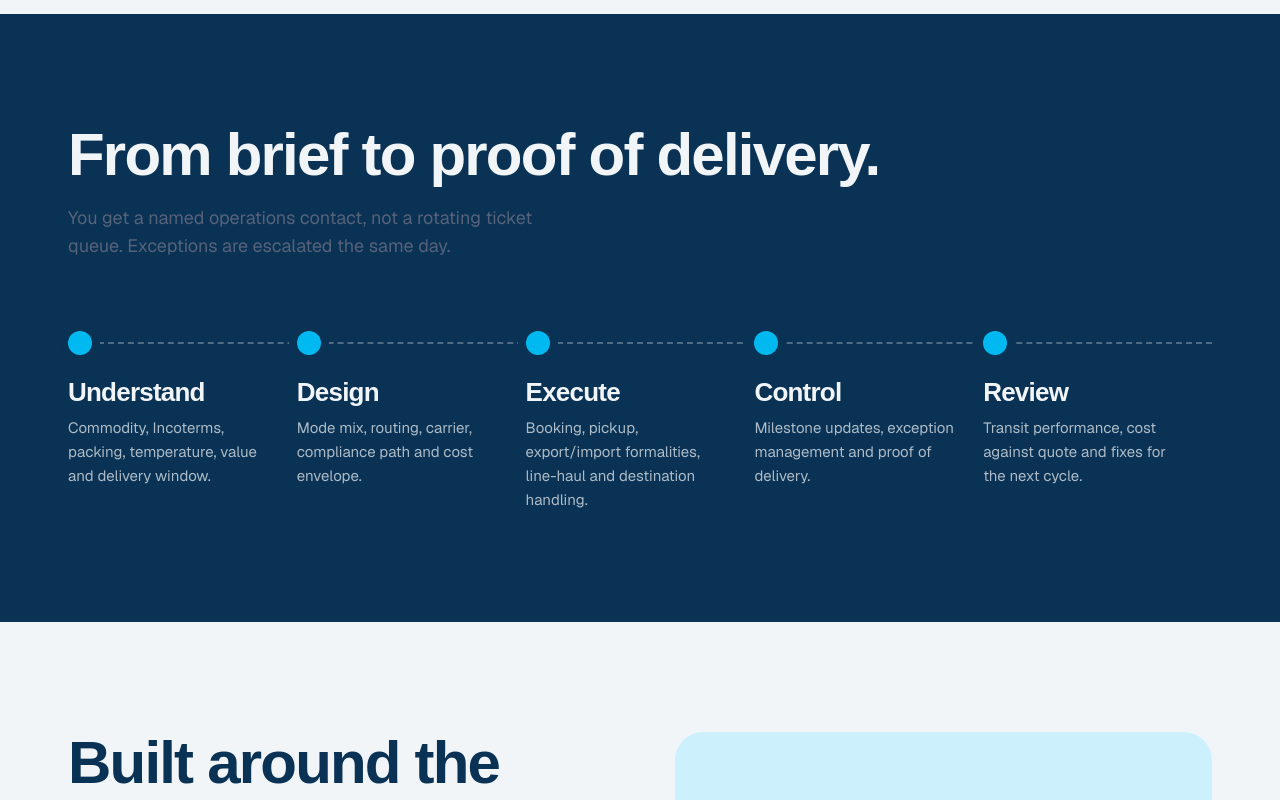
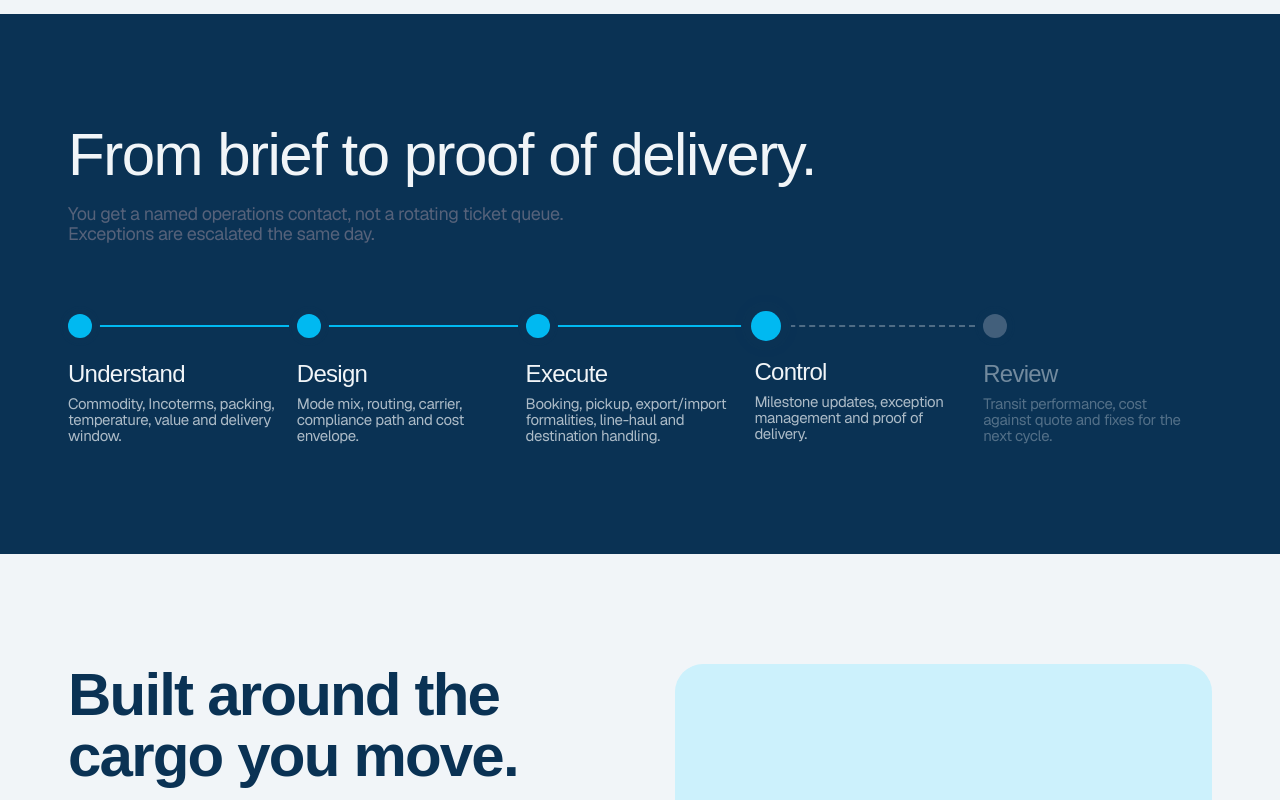
Before and after one commit to AjayRajNegi/nova-jet, a Next.js app: page / in a window 1280 px wide. Shown: the part 1740-2540 px from the top of the page. Built offline with nearby package versions, Linux system fonts and the light colour scheme.

Commit message:
feat: ProcessSection

```diff
--- a/components/home/Hero.tsx
+++ b/components/home/Hero.tsx
@@ -18,18 +18,17 @@ export default function Hero() {
 				aria-hidden
 				className="pointer-events-none absolute inset-0 -z-10 bg-[radial-gradient(ellipse_at_50%_40%,transparent_40%,rgba(6,16,38,0.5)_100%)]"
 			/>
-			{/* Bottom scrim: this is what makes the text readable without a card */}
 			<div
 				aria-hidden
 				className="pointer-events-none absolute inset-x-0 bottom-0 -z-10 h-[75%] bg-gradient-to-t from-[#061026]/90 via-[#0a1e3c]/60 to-transparent"
 			/>
 
 			<div className="mx-auto flex min-h-screen max-w-[1100px] flex-col items-center justify-end px-5 pb-12 text-center md:pb-16">
-				<h1 className="text-balance text-[clamp(40px,6vw,76px)] font-semibold leading-[1.02] tracking-tight text-white [text-shadow:0_2px_24px_rgba(6,16,38,0.45)]">
+				<h1 className="text-balance text-[clamp(40px,6vw,76px)] font-thin leading-[1.02] tracking-tight text-white [text-shadow:0_2px_24px_rgba(6,16,38,0.45)]">
 					Cargo That <span className="text-primary">Doesn&apos;t</span> Stall.
 				</h1>
 
-				<p className="mx-auto mt-5 max-w-[720px] text-balance text-[16px] leading-4 text-white/80 [text-shadow:0_1px_12px_rgba(6,16,38,0.5)] md:text-[18px]">
+				<p className="mx-auto mt-5 max-w-[720px] text-balance font-thin text-[16px] leading-4 text-white/80 [text-shadow:0_1px_12px_rgba(6,16,38,0.5)] md:text-[18px]">
 					NovaJet Global Logistics runs air, ocean, road, rail, warehousing and
 					customs from one desk in New Delhi, with one owner from booking to
 					proof of delivery.
--- a/components/home/ProcessSection.tsx
+++ b/components/home/ProcessSection.tsx
@@ -1,3 +1,6 @@
+"use client";
+import { motion, useReducedMotion } from "motion/react";
+import { useEffect, useState } from "react";
 import { h2, sec, sub, wrap } from "@/lib/constants";
 
 const steps = [
@@ -17,25 +20,100 @@ const steps = [
 	],
 ];
 
+const STEP_MS = 1600;
+const CYCLE = steps.length + 1;
+
 export default function ProcessSection() {
+	const reduce = useReducedMotion();
+	const [active, setActive] = useState(0);
+
+	useEffect(() => {
+		if (reduce) return;
+		const id = setInterval(() => setActive((a) => (a + 1) % CYCLE), STEP_MS);
+		return () => clearInterval(id);
+	}, [reduce]);
+
+	const current = reduce ? CYCLE - 1 : active;
+	const progress = current >= steps.length ? 1 : current / (steps.length - 1);
+
 	return (
 		<section id="process" className={`${sec} bg-foreground text-background`}>
 			<div className={wrap}>
-				<h2 className={h2}>From brief to proof of delivery.</h2>
-				<p className={`${sub} text-background/70`}>
+				<h2 className={`${h2} tracking-tight font-medium`}>
+					From brief to proof of delivery.
+				</h2>
+				<p className={`${sub} text-background/70 tracking-tight leading-5`}>
 					You get a named operations contact, not a rotating ticket queue.
 					Exceptions are escalated the same day.
 				</p>
-				<div className="relative mt-[70px] grid grid-cols-5 before:absolute before:inset-x-0 before:top-[11px] before:border-t-2 before:border-dashed before:border-background/30 before:content-[''] max-[900px]:grid-cols-1 max-[900px]:gap-[34px] max-[900px]:before:hidden">
-					{steps.map(([t, d]) => (
-						<div
-							key={t}
-							className="relative pt-12 pr-5 before:absolute before:top-0 before:left-0 before:size-6 before:rounded-full before:bg-primary before:shadow-[0_0_0_6px_var(--foreground),0_0_0_8px_var(--chart-1)] before:content-['']"
-						>
-							<h3 className="mb-2.5 text-[26px] font-bold">{t}</h3>
-							<p className="text-[15px] text-background/70">{d}</p>
-						</div>
-					))}
+
+				<div className="relative mt-[70px] grid grid-cols-5 before:absolute before:top-[11px] before:left-3 before:w-[80%] before:border-t-2 before:border-dashed before:border-background/30 before:content-[''] max-[900px]:grid-cols-1 max-[900px]:gap-[34px] max-[900px]:before:hidden">
+					<div
+						aria-hidden
+						className="absolute top-[11px] left-3 h-0.5 w-[80%] max-[900px]:hidden"
+					>
+						<motion.div
+							className="h-full origin-left bg-primary"
+							initial={false}
+							animate={{ scaleX: progress }}
+							transition={{
+								duration: current === 0 ? 0.5 : STEP_MS / 1000,
+								ease: current === 0 ? "easeInOut" : "linear",
+							}}
+						/>
+					</div>
+
+					{steps.map(([t, d], i) => {
+						const isCurrent = current === i;
+						const isDone = current > i;
+						const reached = isCurrent || isDone;
+
+						return (
+							<div key={t} className="relative pt-12 pr-5">
+								<div className="absolute top-0 left-0 size-6">
+									{isCurrent && !reduce && (
+										<motion.span
+											aria-hidden
+											className="absolute inset-0 rounded-full bg-primary"
+											initial={{ scale: 1, opacity: 0.6 }}
+											animate={{ scale: 2.6, opacity: 0 }}
+											transition={{
+												duration: STEP_MS / 1000,
+												ease: "easeOut",
+												repeat: Number.POSITIVE_INFINITY,
+											}}
+										/>
+									)}
+									<motion.span
+										aria-hidden
+										className="relative block size-6 rounded-full shadow-[0_0_0_6px_var(--foreground),0_0_0_8px_var(--chart-1)]"
+										initial={false}
+										animate={{ scale: isCurrent ? 1.25 : 1 }}
+										transition={{ type: "spring", stiffness: 320, damping: 16 }}
+										style={{
+											backgroundColor: reached
+												? "var(--primary)"
+												: "color-mix(in oklab, var(--background) 25%, var(--foreground))",
+										}}
+									/>
+								</div>
+
+								<motion.div
+									initial={false}
+									animate={{
+										opacity: reached ? 1 : 0.45,
+										y: isCurrent ? -2 : 0,
+									}}
+									transition={{ duration: 0.4 }}
+								>
+									<h3 className="mb-2.5 text-2xl">{t}</h3>
+									<p className="text-[15px] text-background/70 tracking-tight leading-4">
+										{d}
+									</p>
+								</motion.div>
+							</div>
+						);
+					})}
 				</div>
 			</div>
 		</section>
--- a/components/home/ServicesAccordion.tsx
+++ b/components/home/ServicesAccordion.tsx
@@ -110,7 +110,7 @@ export default function ServicesAccordion({ svc, setSvc }: Props) {
 			<div
 				className={`${wrap} grid grid-cols-[.9fr_1.1fr] gap-[50px] max-[900px]:grid-cols-1`}
 			>
-				{/* Left: image panel that follows the open service */}
+				{/* Left: image panel */}
 				<div className="sticky top-[120px] min-h-[560px] self-start overflow-hidden rounded-[32px] shadow-[0_30px_80px_-30px_rgba(8,24,52,0.6)] max-[900px]:static max-[900px]:min-h-[440px]">
 					{services.map(([t], i) => {
 						const m = media[i] ?? media[0];
@@ -139,7 +139,7 @@ export default function ServicesAccordion({ svc, setSvc }: Props) {
 
 					<div className="relative flex h-full min-h-[inherit] flex-col justify-between p-8 md:p-10">
 						<div>
-							<h2 className="text-balance font-display text-[clamp(30px,3.4vw,46px)] font-bold text-shadow-2xs tracking-tight text-white">
+							<h2 className="text-balance font-display text-[clamp(30px,3.4vw,46px)] font-[300] text-shadow-2xs tracking-tight text-white">
 								Every leg of the journey, one partner.
 							</h2>
 							<p className="mt-4 max-w-[440px] text-[16px] leading-5 tracking-tighter text-shadow-2xs text-white/80 md:text-[17px]">
@@ -166,7 +166,6 @@ export default function ServicesAccordion({ svc, setSvc }: Props) {
 				<Accordion
 					value={svc >= 0 ? [String(svc)] : []}
 					onValueChange={(v) => setSvc(v.length ? Number(v[0]) : -1)}
-					// className="border-t-2 border-foreground"
 				>
 					{services.map(([t, d], i) => {
 						const Icon = (media[i] ?? media[0]).icon;
@@ -176,7 +175,7 @@ export default function ServicesAccordion({ svc, setSvc }: Props) {
 								value={String(i)}
 								className="border-b border-border mb-5"
 							>
-								<AccordionTrigger className="group items-center gap-4 text-left font-display text-[clamp(22px,2.6vw,28px)] font-medium tracking-tighter text-foreground/55 transition-colors hover:text-foreground hover:no-underline data-[state=open]:text-foreground">
+								<AccordionTrigger className="group items-center gap-4 text-left font-display text-[clamp(22px,2.6vw,28px)] font-[400] tracking-tighter text-foreground/55 transition-colors hover:text-foreground hover:no-underline data-[state=open]:text-foreground">
 									<span className="flex items-center gap-2">
 										<Icon
 											className="size-6 shrink-0 text-foreground/55 group-hover:text-foreground transition-colors group-data-[state=open]:text-primary"
--- a/components/layout/Header.tsx
+++ b/components/layout/Header.tsx
@@ -8,7 +8,7 @@ interface HeaderProps {
 export default function Header({ open, setOpen }: HeaderProps) {
 	return (
 		<header className="fixed inset-x-0 top-[18px] z-30 flex justify-center px-4">
-			<div className="relative flex w-[min(960px,100%)] items-center justify-between gap-7 rounded-full py-2.5 pr-3 pl-6 shadow-[0_10px_40px_color-mix(in_oklab,var(--foreground)_12%,transparent)] overflow-clip backdrop-blur-3xl bg-background/60">
+			<div className="relative flex w-[min(960px,100%)] items-center justify-between gap-7 rounded-full py-2.5 pr-3 pl-6 shadow-[0_10px_40px_color-mix(in_oklab,var(--foreground)_12%,transparent)] overflow-clip backdrop-blur-3xl bg-white/12 border border-white/20">
 				<div className="h-24 w-2 bg-primary/50 absolute left-[20%] rotate-30" />
 				<div className="h-24 w-2 bg-primary/50 absolute left-[22%] rotate-30" />
 
--- a/package.json
+++ b/package.json
@@ -13,6 +13,7 @@
     "class-variance-authority": "^0.7.1",
     "cn": "^0.4.0",
     "lucide-react": "^1.52.0",
+    "motion": "^14.2.0",
     "next": "16.3.8",
     "react": "19.2.8",
     "react-dom": "19.2.8",
```
Also changed, not shown: 1 other file (tests, documents, lock files or other folders).
